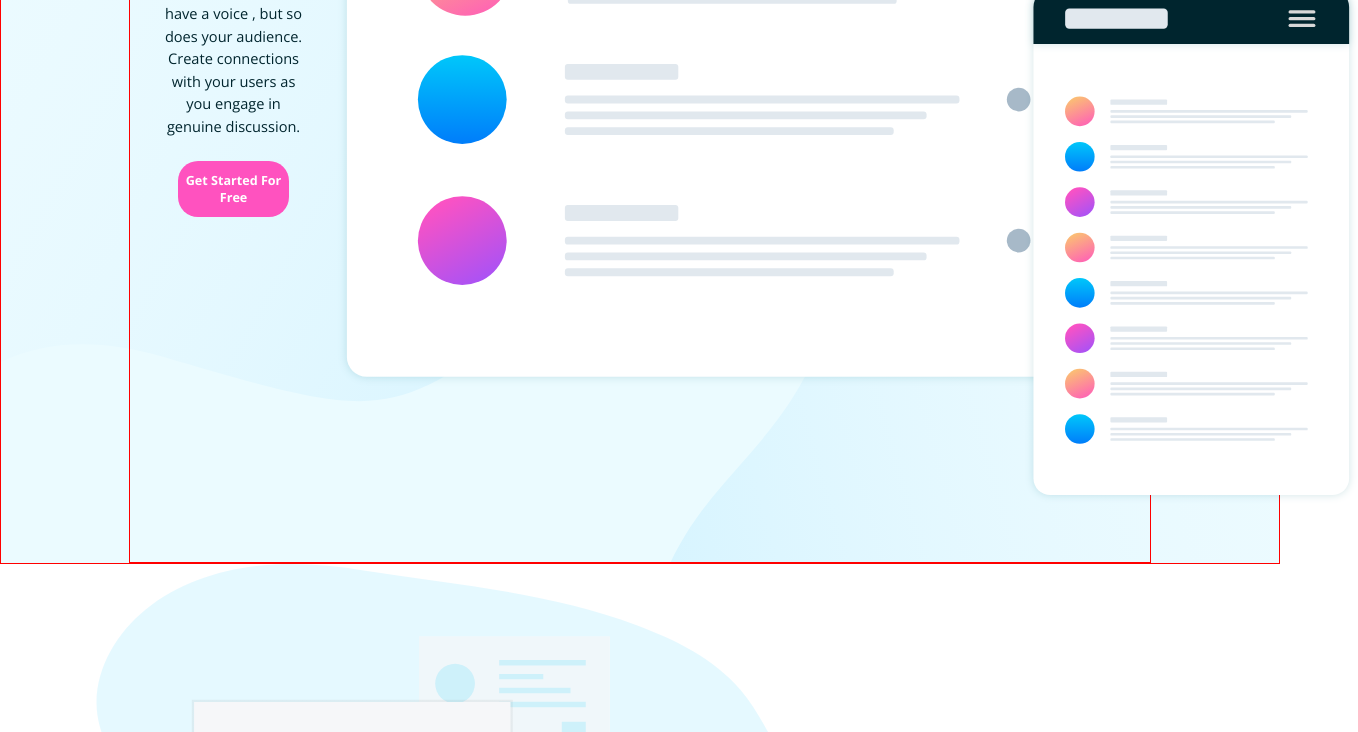
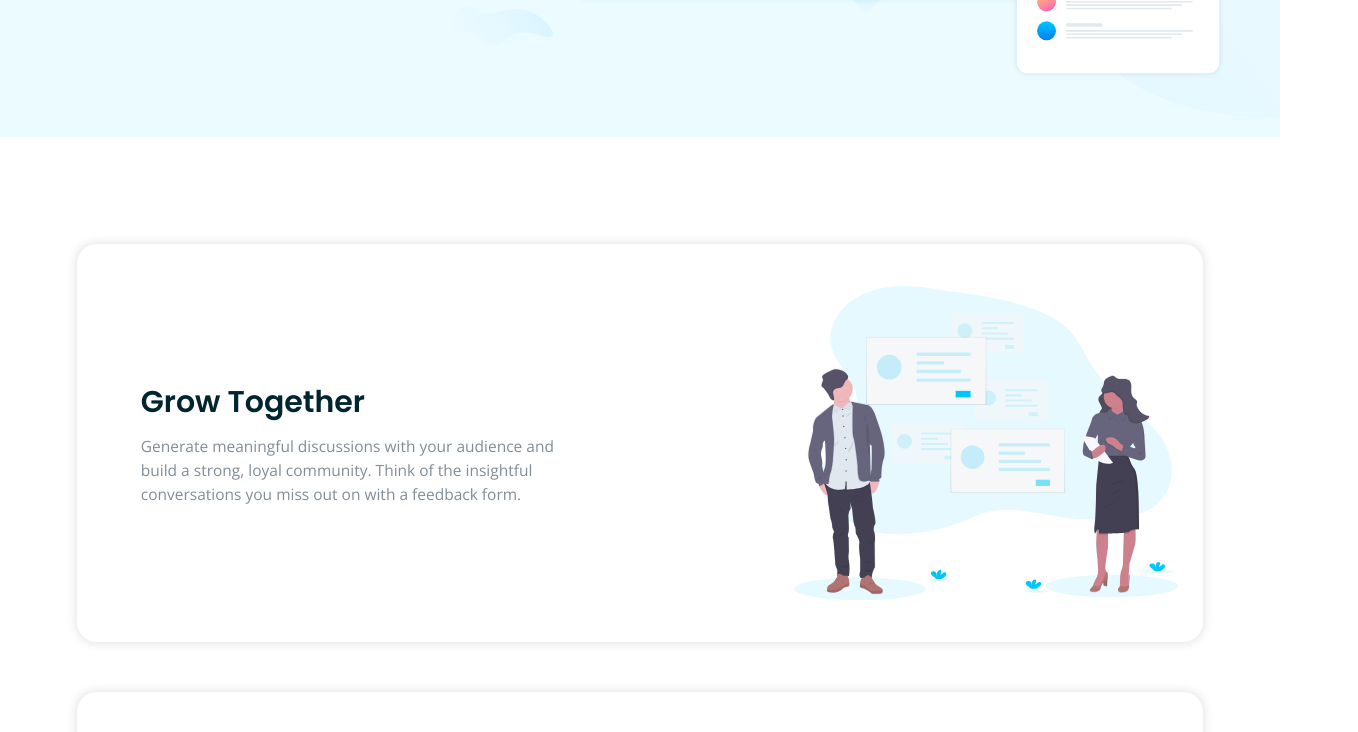
Before and after one commit to coded1guy/Huddle-landing-page, a plain HTML site: page index.html in a window 1280 px wide. Shown: the part 520-1252 px from the top of the page, 1358 px wide, since content can reach past the window. Drawn offline with nearby package versions, Linux system fonts and the light colour scheme.

Commit message:
Update style.css

```diff
--- a/style.css
+++ b/style.css
@@ -18,13 +18,13 @@ html, body {
     --cyan-900: hsl(192, 100%, 9%);
     --pink: hsl(322, 100%, 66%);
     --grayish-blue: hsl(208, 11%, 55%);
+    --dsktp-inner: calc(100% - 110px);
 }
 header, main, footer {
     width: 100%;
 }
 header {
-    background: va(--cyan-100);
-    border: 1px solid red;
+    background: var(--cyan-100);
 }
 footer {
     background: var(--cyan-900);
@@ -34,14 +34,22 @@ footer {
 font-family: 'Poppins', sans-serif; */
 button {
     border-radius: 20px;
+    cursor: pointer;
+    opacity: 1;
+    transition: .6s ease-in-out;
 }
+button:hover {
+    opacity: .6;
+}
+/* header */
 header {
     background: var(--cyan-100) url(./images/bg-hero-mobile.svg) no-repeat;
     background-position: center -8px;
     background-size: 100%;
+    padding-top: 25px;
 }
 header > nav {
-    margin: 25px 20px calc(10px + 18%) 20px;
+    margin: 0 20px calc(10px + 18%) 20px;
     display: flex;
     justify-content: space-between;
     align-items: center;
@@ -53,7 +61,7 @@ button.cta-btn {
     font-size: 12px;
     padding: 5px 20px;
     box-shadow: 0px 2px 5px 1px rgba(0,0,0,.2);
-    background: var(--white);
+    background: var(--white-100);
 }
 header > nav #head-logo {
     width: 110px;
@@ -61,7 +69,6 @@ header > nav #head-logo {
 header > section {
     width: 80%;
     margin: 0 10%;
-    border: 1px solid red;
     padding-bottom: calc(20px + 3%);
 }
 header > section > img {
@@ -72,7 +79,7 @@ header > section article {
     padding: 0 3%;
     color: var(--cyan-900);
     font-weight: 500;
-    font-size: 14.6px;
+    font-size: 14.7px;
 }
 header > section article h1 {
     font-family: 'Poppins', sans-serif;
@@ -95,9 +102,126 @@ header > section article button {
     font-size: 12.6px;
     margin: calc(15px + 6%) 0 calc(30px + 7%) 0;
 }
+/* main */
+main {
+    display: flex;
+    flex-flow: column nowrap;
+    align-items: center;
+    gap: 50px;
+    padding: calc(30px + 10%) 0 calc(50px + 40%) 0;
+}
+main > section {
+    border-radius: 20px;
+    width: 88%;
+    padding: 15% 10% 8% 10%;
+    display: flex;
+    flex-flow: column nowrap;
+    align-items: center;
+    gap: 40px;
+    box-shadow: 0px 0px 10px 2px rgba(0,0,0,.1);
+}
+main > section > img {
+    width: 100%;
+}
+main > section > article {
+    text-align: center;
+    color: var(--grayish-blue);
+}
+main > section > article > h2 {
+    font-family: 'Poppins', sans-serif;
+    color: var(--cyan-900);
+    margin-bottom: 20px;
+    font-size: 22px;
+}
+main > section > article > p {
+    font-size: 13.6px;
+}
+/* larger screens */
 @media screen and (min-width: 376px) {
+    /* header */
+    header {
+        background: var(--cyan-100) url(./images/bg-hero-desktop.svg) no-repeat;
+        background-position: 0px 0px;
+        background-size: 100%;
+        padding-top: calc(30px + 1%);
+    }
+    header > nav {
+        margin: 0px 55px calc(30px + 1.5%) 55px;
+    }
+    button.cta-btn {
+        font-size: 16px;
+        padding: 7px calc(20px + 2%);
+    }
+    header > nav #head-logo {
+        width: calc(140px + 15%);
+    }
     header > section {
         display: flex;
         flex-flow: row nowrap;
+        width: var(--dsktp-inner);
+        margin: 0 55px;
+        padding-bottom: calc(20px + 3%);
+        align-items: center;
+        justify-content: space-between;
+        gap: 50px;
+    }
+    header > section > img {
+        width: 56%;
+    }
+    header > section article {
+        text-align: left;
+        padding: 0;
+        color: var(--cyan-900);
+        font-weight: 500;
+        font-size: 16px;
+    }
+    header > section article h1 {
+        font-size: 35px;
+        width: 390px;
+        margin: 0 0 30px 0;
+    }
+    header > section article p {
+        width: 94%;
+    }
+    header > section article button {
+        width: 250px;
+        font-size: 14.5px;
+        margin: 24px 0 0 0;
+    }
+    /* main */
+    main {
+        display: flex;
+        flex-flow: column nowrap;
+        align-items: center;
+        gap: 50px;
+        padding: calc(30px + 6%) 0 calc(50px + 40%) 0;
+    }
+    main > section {
+        border-radius: 20px;
+        width: 88%;
+        padding: 3.3% 2% 3.3% 5%;
+        display: flex;
+        flex-flow: row nowrap;
+        align-items: center;
+        justify-content: space-between;
+        box-shadow: 0px 0px 10px 2px rgba(0,0,0,.1);
+    }
+    main > section > img {
+        width: 37%;
+    }
+    main > section:nth-child(1) > img,
+    main > section:nth-child(3) > img {
+        order: 2;
+    }
+    main > section > article {
+        text-align: left;
+        width: 40%;
+    }
+    main > section > article > h2 {
+        margin-bottom: 10px;
+        font-size: 30px;
+    }
+    main > section > article > p {
+        font-size: 15.5px;
     }
 }
```
